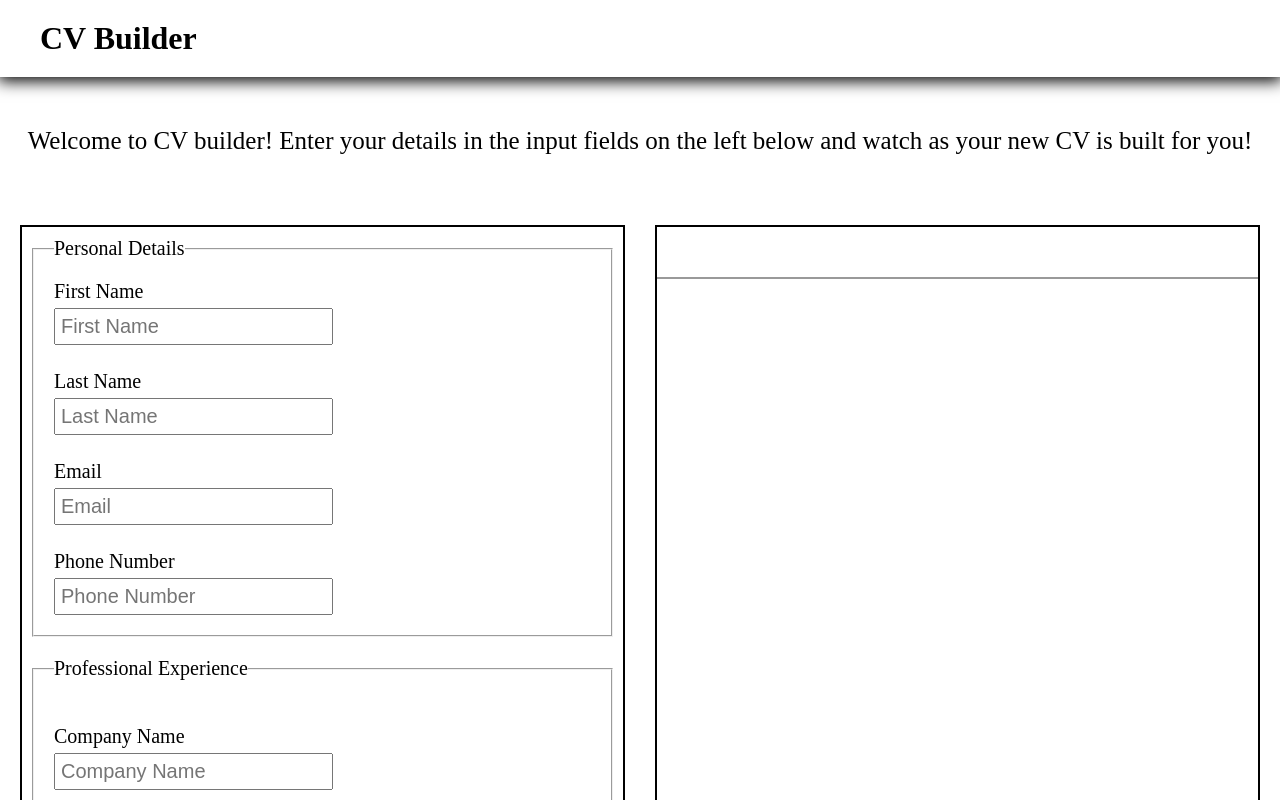
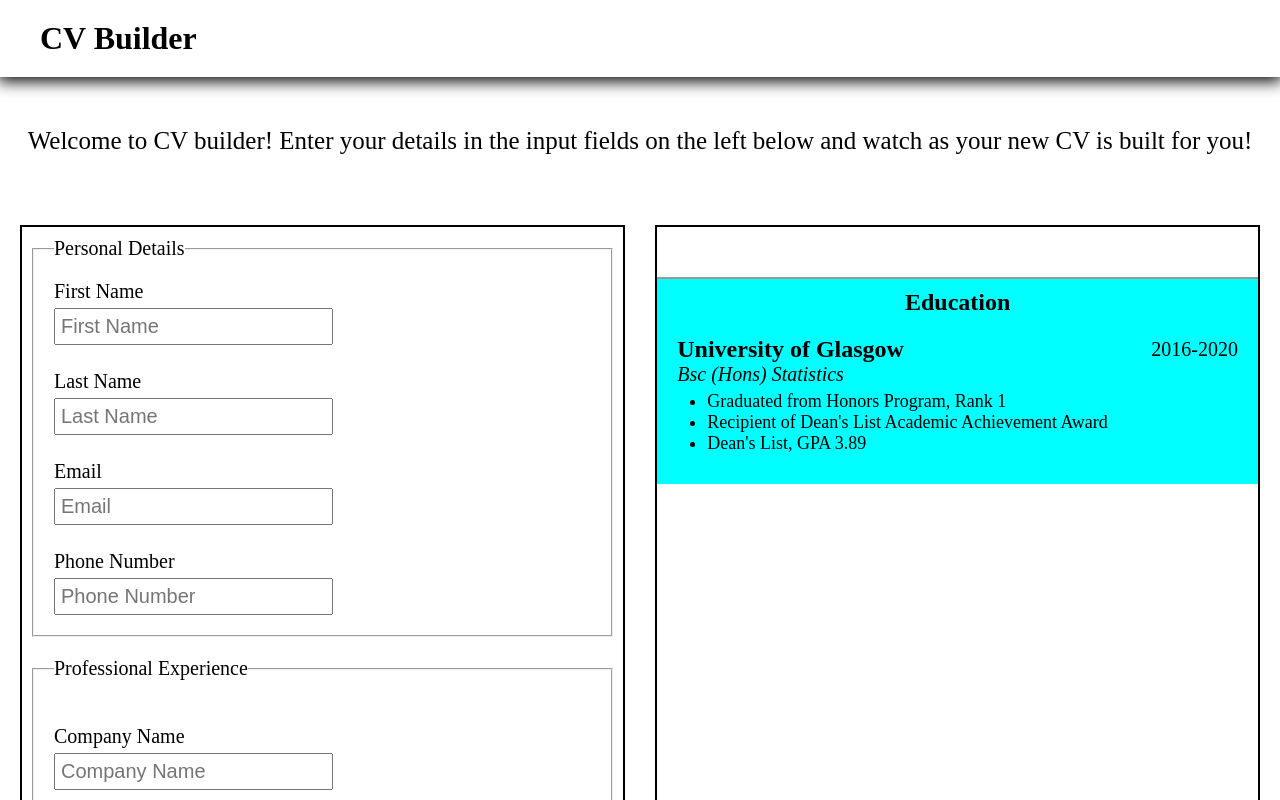
Before and after one commit to Ryanj24/CV-Builder, a React (Create React App) app in the folder cv-builder/: page / in a window 1280 px wide. Shown: the top 800 px of the page. Built offline with nearby package versions, Linux system fonts and the light colour scheme; the HTML template or start-up script is replaced by a standard one.

Commit message:
Styling of education output component

```diff
--- a/cv-builder/src/App.js
+++ b/cv-builder/src/App.js
@@ -11,6 +11,8 @@ function App() {
   const [lastName, setLastName] = useState('');
   const [email, setEmail] = useState('');
   const [phoneNumber, setPhoneNumber] = useState('');
+
+  const [companies, setCompanies] = useState([{}]);
 
   return (
     <div className="App">
@@ -26,16 +28,14 @@ function App() {
         setEmail={setEmail}
         phoneNumber={phoneNumber}
         setPhoneNumber={setPhoneNumber}
+        companies={companies}
+        setCompanies={setCompanies}
         />
         <CVOutput
         firstName={firstName}
-        setFirstName={setFirstName}
         lastName={lastName}
-        setLastName={setLastName}
         email={email}
-        setEmail={setEmail}
         phoneNumber={phoneNumber}
-        setPhoneNumber={setPhoneNumber}
         />
       </div>
     </div>
--- a/cv-builder/src/components/CVInput.js
+++ b/cv-builder/src/components/CVInput.js
@@ -4,7 +4,7 @@ import PersonalDetails from './PersonalDetails'
 import Experience from './Experience'
 import Education from './Education'
 
-const CVInput = ({ firstName, setFirstName, lastName, setLastName, email, setEmail, phoneNumber, setPhoneNumber }) => {
+const CVInput = ({ firstName, setFirstName, lastName, setLastName, email, setEmail, phoneNumber, setPhoneNumber, companies, setCompanies }) => {
 
   function handleAdd() {
     console.log('Add');
@@ -34,6 +34,8 @@ const CVInput = ({ firstName, setFirstName, lastName, setLastName, email, setEma
         setPhoneNumber={setPhoneNumber}
         />
         <Experience
+          companies={companies}
+          setCompanies={setCompanies}
           handleAdd = {handleAdd}
           handleRemove = {handleRemove}
         />
--- a/cv-builder/src/components/EducationOutput.js
+++ b/cv-builder/src/components/EducationOutput.js
@@ -3,7 +3,29 @@ import '../styling/EducationOutput.css'
 
 const EducationOutput = () => {
   return (
-    <div></div>
+    <section className='education-output'>
+      <h1>Education</h1>
+      <section className='institution'>
+        <section className='name-duration'>
+          <div className='institution-name'>
+              <h2>University of Glasgow</h2>
+          </div>
+          <div className='duration-of-study'>
+              <p>2016-2020</p>
+          </div>
+        </section>
+        <section className='study-title'>
+            <p>Bsc (Hons) Statistics</p>
+        </section>
+        <section className='key-points'>
+            <ul>
+              <li>Graduated from Honors Program, Rank 1</li>
+              <li>Recipient of Dean's List Academic Achievement Award</li>
+              <li>Dean's List, GPA 3.89</li>
+            </ul>
+        </section>
+      </section>
+    </section>
   )
 }
 
--- a/cv-builder/src/components/Experience.js
+++ b/cv-builder/src/components/Experience.js
@@ -1,47 +1,61 @@
 import React from 'react'
 import '../styling/Experience.css'
 
-const Experience = ({ handleAdd, handleRemove }) => {
+const Experience = ({ companies, setCompanies, handleAdd, handleRemove }) => {
+
+  function handleChange(e) {
+
+    if (e.target.name === 'company') {
+        setCompanies()
+    } else if (e.target.name === 'lastName') {
+
+    } else if (e.target.name === 'email') {
+
+    } else if (e.target.name === 'phoneNumber') {
+
+    }
+}
+
   return (
     <fieldset className='experience-container'>
         <legend>Professional Experience</legend>
         <div className='company-container'>
           <div className='company-input'>
               <label htmlFor='company'>Company Name</label>
-              <input type= 'text' placeholder='Company Name' id='company'></input>
+              <input type= 'text' placeholder='Company Name' name='company'></input>
           </div>
           <div className='position-input'>
               <label htmlFor='position'>Position</label>
-              <input type= 'text' placeholder='Position' id='position'></input>
+              <input type= 'text' placeholder='Position' name='position'></input>
           </div>
           <div className='location-input'>
             <label htmlFor='location'>Location</label>
-              <input type= 'text' placeholder='Location' id='location'></input>
+              <input type= 'text' placeholder='Location' name='location'></input>
           </div>
           <div className='job-duration-input'>
             <div className='start-date-input'>
               <label htmlFor='start'>Start Date</label>
-              <input type= 'date' id='start'></input>
+              <input type= 'date' name='start'></input>
             </div>
             <div className='end-date-input'>
               <label htmlFor='end'>End Date</label>
-              <input type= 'date' id='end'></input>
+              <input type= 'date' name='end'></input>
             </div>
           </div>
           <div className='tasks-input'>
               <label>Main Tasks of Role</label>
               <label htmlFor='task1'>Task 1</label>
-              <input type= 'text' id='task1' placeholder='Task Description'></input>
+              <input type= 'text' name='task1' placeholder='Task Description'></input>
 
               <label htmlFor='task2'>Task 2</label>
-              <input type= 'text' id='task2' placeholder='Task Description'></input>
+              <input type= 'text' name='task2' placeholder='Task Description'></input>
 
               <label htmlFor='task3'>Task 3</label>
-              <input type= 'text' id='task3' placeholder='Task Description'></input>
+              <input type= 'text' name='task3' placeholder='Task Description'></input>
           </div>
           <div className='btn-container'>
-              <button type='button' id='add-btn' onClick={handleAdd}>Add New</button>
-              <button type='button' id='remove-btn' onClick={handleRemove}>Remove</button>
+              <button type='button' name='add-btn' onClick={handleAdd}>Add New</button>
+              <button type='button' name='remove-btn' onClick={handleRemove}>Remove</button>
           </div>
         </div>
 
--- a/cv-builder/src/components/PersonalDetails.js
+++ b/cv-builder/src/components/PersonalDetails.js
@@ -5,41 +5,35 @@ import '../styling/PersonalDetails.css'
 const PersonalDetails = ({ firstName, setFirstName, lastName, setLastName, email, setEmail, phoneNumber, setPhoneNumber }) => {
 
     function handleChange(e) {
-        console.log(e.target.id);
 
-        if (e.target.id === 'firstName') {
+        if (e.target.name === 'firstName') {
             setFirstName(e.target.value)
-        } else if (e.target.id === 'lastName') {
+        } else if (e.target.name === 'lastName') {
             setLastName(e.target.value)
-        } else if (e.target.id === 'email') {
+        } else if (e.target.name === 'email') {
             setEmail(e.target.value)
-        } else if (e.target.id === 'phoneNumber') {
+        } else if (e.target.name === 'phoneNumber') {
             setPhoneNumber(e.target.value)
         }
-        /*
-        setFirstName(e.target.value)
-        setLastName(e.target.value)
-        setEmail(e.target.value)
-        setPhoneNumber(e.target.value)*/
     }
   return (
     <fieldset className='personal-details-container'>
         <legend>Personal Details</legend>
         <div className='first-name-input'>
             <label htmlFor='firstName'>First Name</label>
-            <input type='text' placeholder='First Name' id='firstName' onChange={handleChange}></input>
+            <input type='text' placeholder='First Name' name='firstName' onChange={handleChange}></input>
         </div>
         <div className='last-name-input'>
             <label htmlFor='lastName'>Last Name</label>
-            <input type='text' placeholder='Last Name' id='lastName' onChange={handleChange}></input>
+            <input type='text' placeholder='Last Name' name='lastName' onChange={handleChange}></input>
         </div>
         <div className='email-input'>
             <label htmlFor='email'>Email</label>
-            <input type='email' placeholder='Email' id='email' onChange={handleChange}></input>
+            <input type='email' placeholder='Email' name='email' onChange={handleChange}></input>
         </div>
         <div className='phone-input'>
             <label htmlFor='phoneNumber'>Phone Number</label>
-            <input type='text' placeholder='Phone Number' id='phoneNumber' onChange={handleChange}></input>
+            <input type='text' placeholder='Phone Number' name='phoneNumber' onChange={handleChange}></input>
         </div>
     </fieldset>
   )
--- a/cv-builder/src/styling/EducationOutput.css
+++ b/cv-builder/src/styling/EducationOutput.css
@@ -0,0 +1,41 @@
+.education-output {
+    display: flex;
+    flex-direction: column;
+    align-items: center;
+    background-color: aqua;
+    padding: 10px;
+}
+
+p {
+    font-size: 20px;
+}
+
+li {
+    font-size: 18px;
+}
+
+.institution {
+    display: flex;
+    flex-direction: column;
+    width: 100%;
+    margin: 20px 0;
+}
+
+
+.name-duration {
+    display: flex;
+    justify-content: space-between;
+    align-items: center;
+    padding: 0 10px;
+}
+
+
+.study-title {
+    padding: 0 10px;
+    font-style: italic;
+}
+
+.key-points {
+    margin-top: 5px;
+    padding-left: 40px;
+}
```
